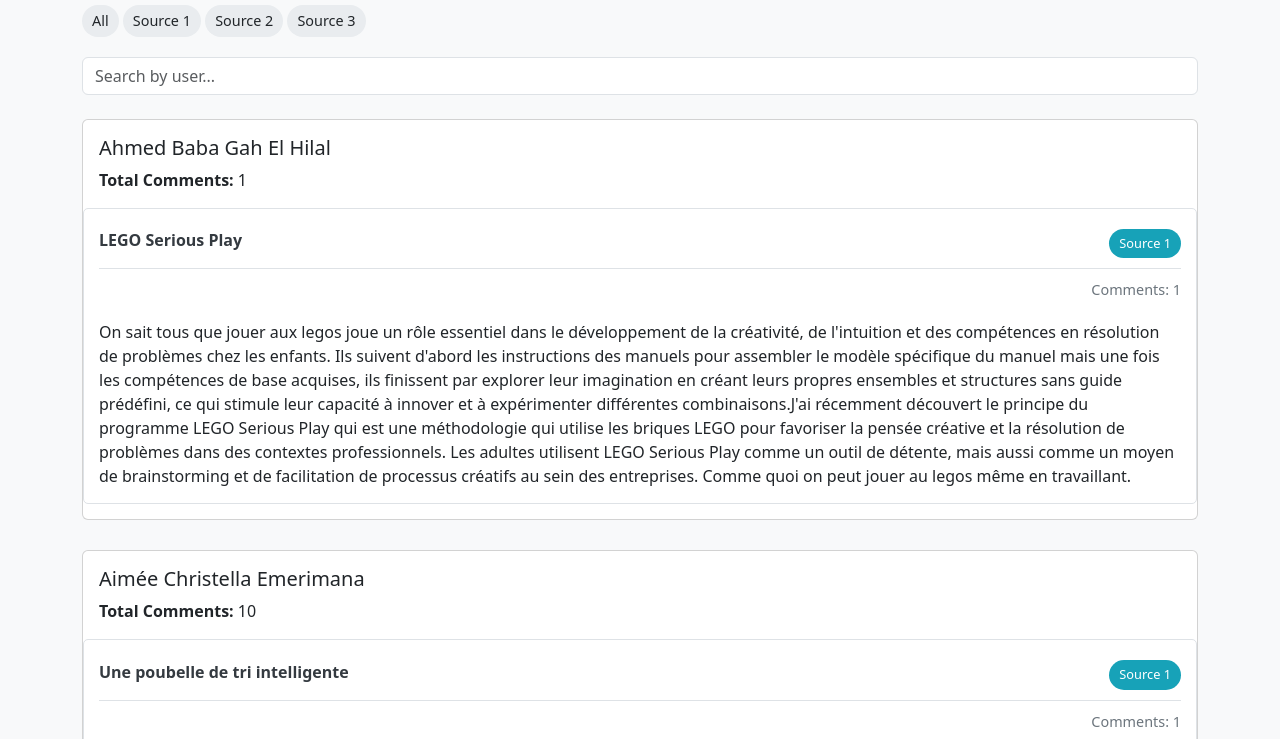
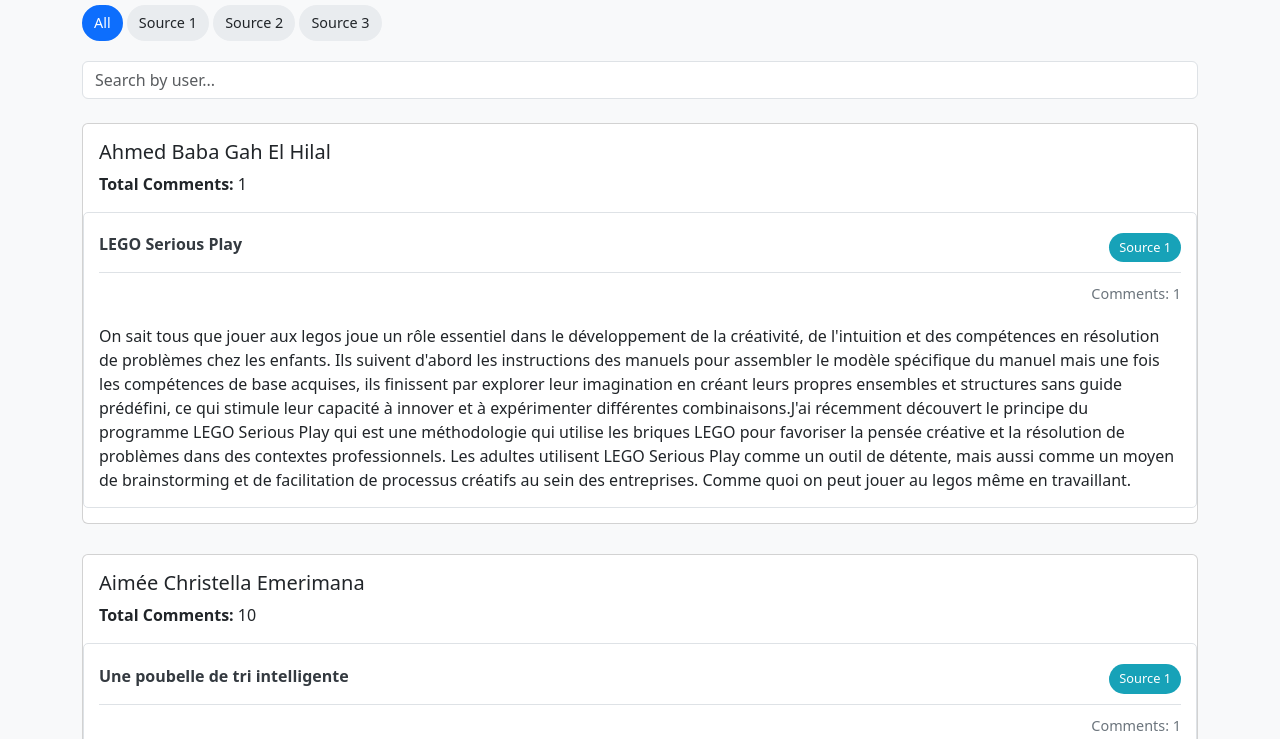
Before and after one commit to SaraBedd/comments, a plain HTML site: page index.html in a window 1280 px wide. Shown: the part 87-826 px from the top of the page. Drawn offline with nearby package versions, Linux system fonts and the light colour scheme.

Commit message:
Update index.html

```diff
--- a/index.html
+++ b/index.html
@@ -22,6 +22,13 @@
             border-radius: 20px;
             background-color: #e9ecef;
             display: inline-block;
+            border: 2px solid transparent;
+        }
+
+        .tag.active {
+            background-color: #0d6efd;
+            color: white;
+            border-color: #0d6efd;
         }
 
         .card-user {
@@ -83,7 +90,7 @@
 
         <!-- Tags for Filtering Sources -->
         <div class="tag-container">
-            <span class="tag" data-source="All">All</span>
+            <span class="tag active" data-source="All">All</span>
             <span class="tag" data-source="Source 1">Source 1</span>
             <span class="tag" data-source="Source 2">Source 2</span>
             <span class="tag" data-source="Source 3">Source 3</span>
@@ -150,6 +157,12 @@
             tags.forEach(tag => {
                 tag.addEventListener('click', function () {
                     const source = this.getAttribute('data-source');
+
+                    // Remove 'active' class from all tags
+                    tags.forEach(t => t.classList.remove('active'));
+
+                    // Add 'active' class to the selected tag
+                    this.classList.add('active');
 
                     // Update the active source
                     activeSource = source;
```
